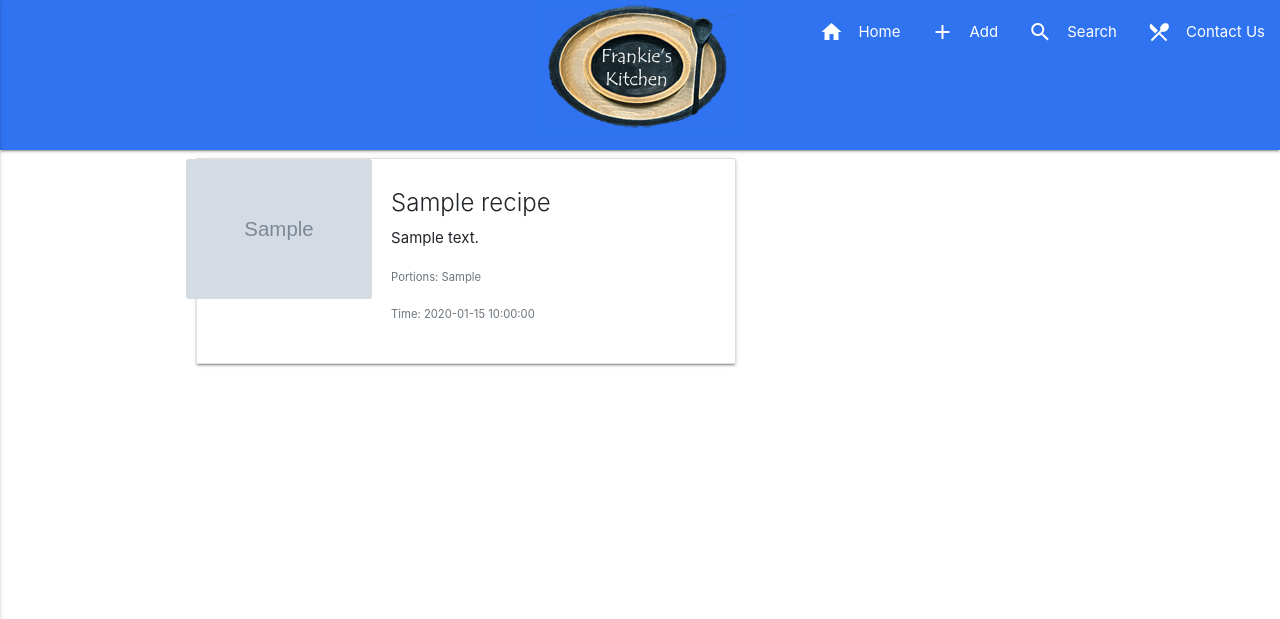
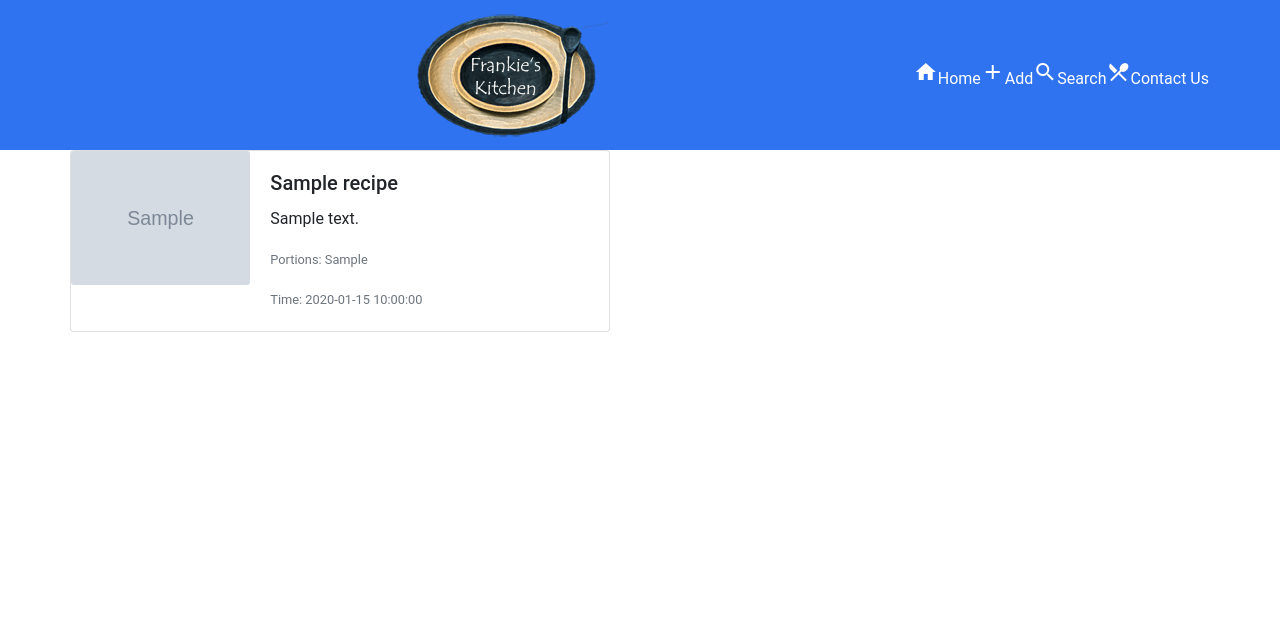
Before and after one commit to Dhracko/frankies_kitchen, a Flask app: page / in a window 1280 px wide. Shown: the top 619 px of the page. Run offline with Flask 2, Linux system fonts and the light colour scheme; grey boxes marked "Sample" are stand-in pictures; a database or web service that is not in the repository returns one stand-in record (values such as "Sample title"); some libraries are stand-ins or nearby versions.

Commit message:
Removed materialize links and features

```diff
--- a/static/css/style.css
+++ b/static/css/style.css
@@ -1,22 +1,38 @@
+body {
+  font-family: "Roboto", sans-serif;
+}
+
 .header-blue {
   background-color: #2f73f0;
   height: 150px;
 }
 
-.side-nav li>a {
-    font-size: 20px;
-    color: #2f73f0;
+.nav-white {
+  color: #ffffff;
 }
 
-a:hover {
-    color: #fff
+.nav-white:hover {
+  color: #0f244b;
+}
+
+@media  screen and (max-width: 800px) {
+    .nav-full {
+        display: none;
+    }
+}
+
+@media screen and (min-width: 801px) {
+    .nav-mobile li {
+      float: none;
+      display: none;
+    }
 }
 
 .logo {
   background-image: url(generic_logo_creation.png);
   background-repeat: no-repeat;
   height: 300px;
-    background-size:contain;
+  background-size: contain;
 }
 
 .logo h4 {
--- a/templates/base.html
+++ b/templates/base.html
@@ -6,7 +6,6 @@
 	<meta name="viewport" content="width=device-width, initial-scale=1.0" />
 	<meta http-equiv="X-UA-Compatible" content="ie=edge" />
 	<link rel="stylesheet" href="https://stackpath.bootstrapcdn.com/bootstrap/4.5.2/css/bootstrap.min.css" />
-	<link rel="stylesheet" href="https://cdnjs.cloudflare.com/ajax/libs/materialize/0.100.2/css/materialize.min.css" />
 	<link href="https://fonts.googleapis.com/icon?family=Material+Icons" rel="stylesheet" />
 	<link rel="stylesheet" href="{{url_for('static', filename='css/style.css')}}" type="text/css" />
 	<title>Frankie's Kitchen</title>
@@ -14,23 +13,22 @@
 
 <body>
 	<header>
-		<nav class="header-blue">
-			<div class="nav-wrapper">
-				<a href="{{url_for('get_recipes')}}" class="brand-logo center"><img src="static/images/logo.png" alt="logo"></a>
-				<a href="#" data-activates="mobile-demo" class="button-collapse"><i class="material-icons">menu</i></a>
-				<ul id="nav-mobile" class="right hide-on-med-and-down">
-					<li><a href="{{url_for('get_recipes')}}"><i class="material-icons left">home</i>Home</a></li>
-					<li><a href="{{url_for('add_recipe')}}"><i class="material-icons left">add</i>Add</a></li>
-                    <li><a href="#"><i class="material-icons left">search</i>Search</a></li>
-					<li><a href="#"><i class="material-icons left">local_dining</i>Contact Us</a></li>
+		<nav class="navbar navbar-dark header-blue">
+            <div class="col d-flex justify-content-end">
+				<a href="{{url_for('get_recipes')}}"><img src="static/images/logo.png" alt="logo"></a>
+				<ul class="nav-full nav align-items-center offset-sm-3">
+					<li class="nav-item"><a class="nav-white" href="{{url_for('get_recipes')}}"><i class="material-icons left">home</i>Home</a></li>
+					<li class="nav-item"><a class="nav-white" href="{{url_for('add_recipe')}}"><i class="material-icons left">add</i>Add</a></li>
+                    <li class="nav-item"><a class="nav-white" href="#"><i class="material-icons left">search</i>Search</a></li>
+					<li class="nav-item"><a class="nav-white" href="#"><i class="material-icons left">local_dining</i>Contact Us</a></li>
 				</ul>
-				<ul class="side-nav" id="mobile-demo">
+				<ul class="nav-mobile">
 					<li><a href="{{url_for('get_recipes')}}"><i class="material-icons left">home</i>Home</a></li>
 					<li><a href="{{url_for('add_recipe')}}"><i class="material-icons left">add</i>Add Recipe</a></li>
                     <li><a href="#"><i class="material-icons left">search</i>Search Recipe</a></li>
 					<li><a href="#"><i class="material-icons left">local_dining</i>Contact Us</a></li>
 				</ul>
-			</div>
+            </div>
 		</nav>
 	</header>
 	<div class="container">
@@ -39,12 +37,6 @@
 	<script src="https://cdnjs.cloudflare.com/ajax/libs/jquery/3.5.1/jquery.min.js"></script>
 	<script src="https://cdn.jsdelivr.net/npm/popper.js@1.16.1/dist/umd/popper.min.js"></script>
 	<script src="https://stackpath.bootstrapcdn.com/bootstrap/4.5.2/js/bootstrap.min.js"></script>
-	<script src="https://cdnjs.cloudflare.com/ajax/libs/materialize/0.100.2/js/materialize.min.js"></script>
-	<script type="text/javascript">
-		$(document).ready(function () {
-        $(".button-collapse").sideNav();
-      });
-	</script>
 </body>
 
 </html>
```
Lines whose indentation alone changed are shown as unchanged.
